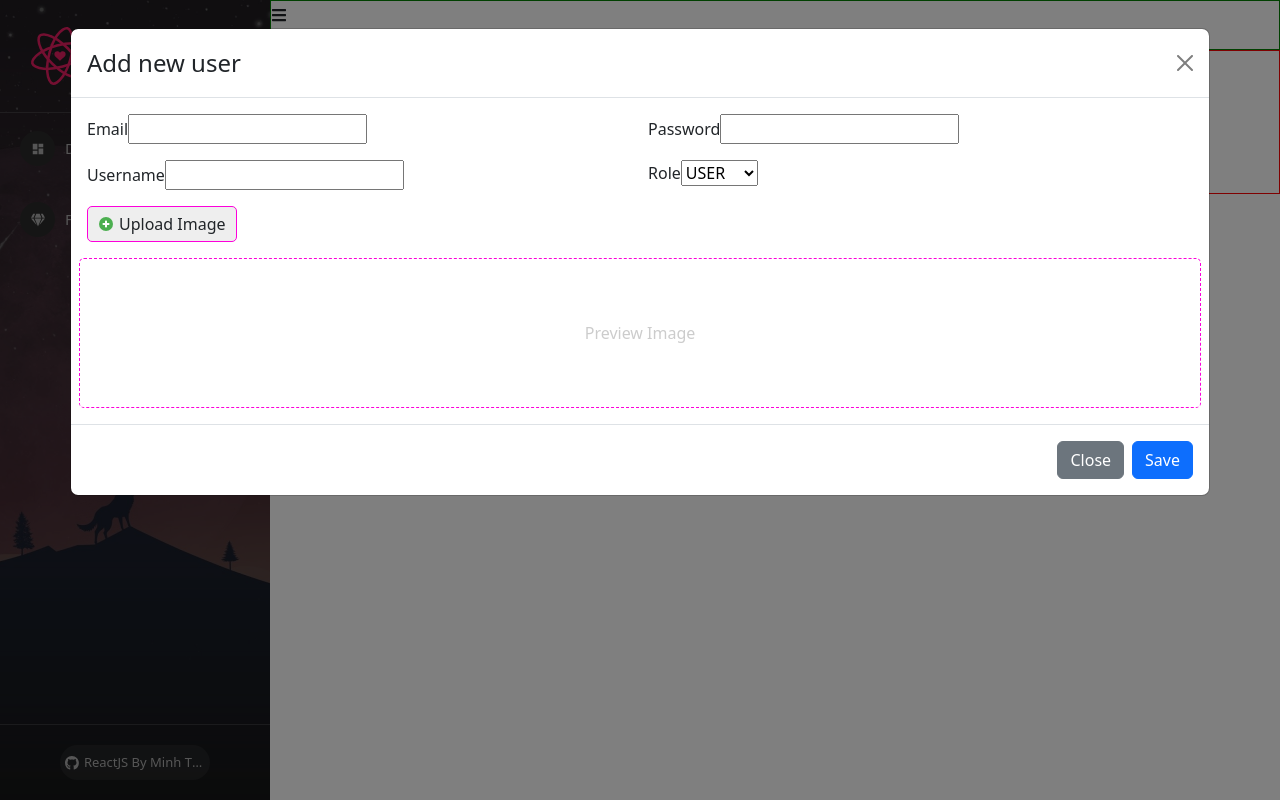
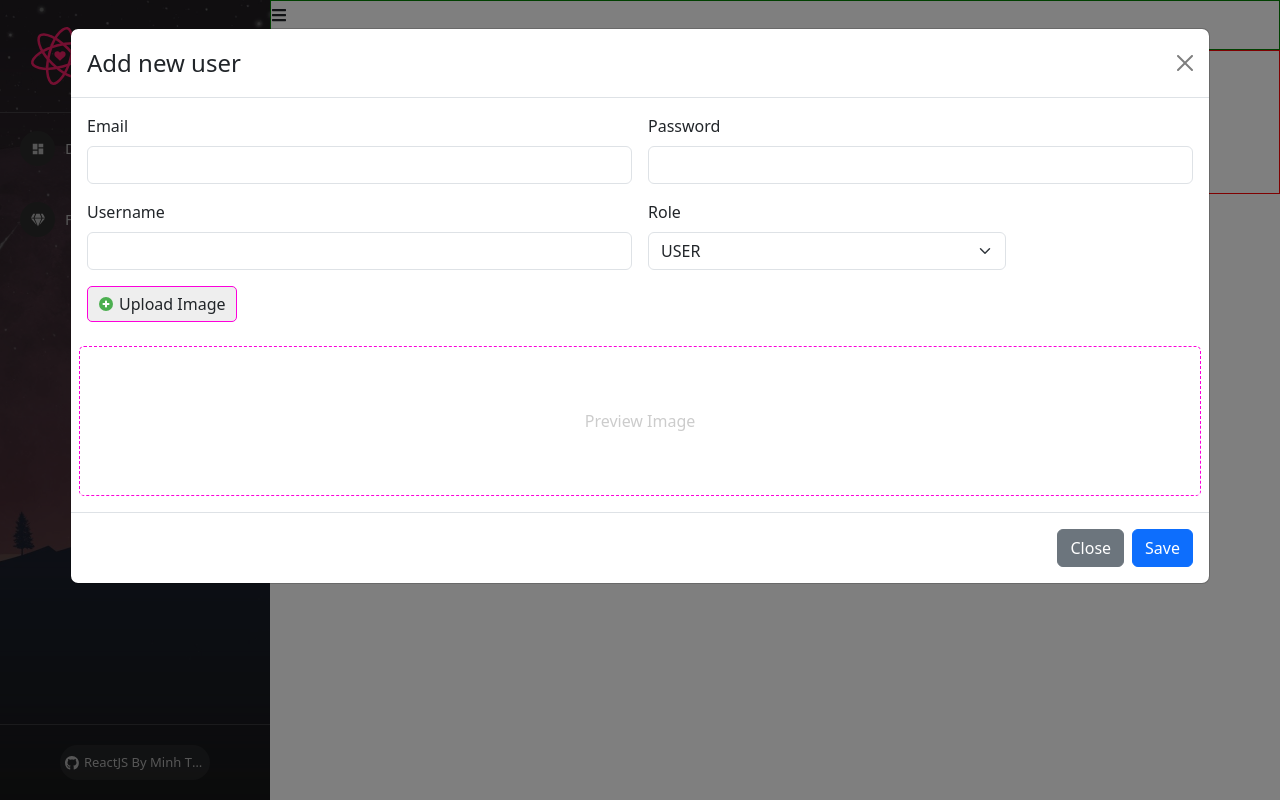
Before and after one commit to Thang-Nguyen-Minh/REACTJS, a React (Create React App) app: page /admins/manageusers in a window 1280 px wide. Both pictures are taken after a click on the button "Add new users". Built offline with nearby package versions, Linux system fonts and the light colour scheme.

Commit message:
Fix data-> form

```diff
--- a/src/components/Admin/Content/ManageUser.scss
+++ b/src/components/Admin/Content/ManageUser.scss
@@ -11,6 +11,9 @@
     font-weight: bold;
     font-size: 20px;
   }
+}
+label{
+  margin-right: 20px;
 }
 .modal-add-user{
   .img-preview{
--- a/src/components/Admin/Content/ModalCreateUser.js
+++ b/src/components/Admin/Content/ModalCreateUser.js
@@ -52,7 +52,7 @@ const ModalCreateUser = (props) =>{
             toast.error("Password is invalid");
             return;
         }
-        //Submit data
+        //Submit form
         const data = new FormData();
         data.append('email', email);
         data.append('password', password);
@@ -80,34 +80,34 @@ const ModalCreateUser = (props) =>{
                     <Modal.Title>Add new user</Modal.Title>
                 </Modal.Header>
                 <Modal.Body>
-                    <data className="row g-3">
+                    <form className="row g-3">
                         <div className="col-md-6">
-                            <label className="data-label">Email</label>
-                            <input type="email" className="data-control"
+                            <label className="form-label">Email</label>
+                            <input type="email" className="form-control"
                                    value={email}
                                     onChange={(e)=>setEmail(e.target.value)}
                             />
                         </div>
                         <div className="col-md-6">
-                            <label className="data-label">Password</label>
-                            <input type="password" className="data-control" value={password}
+                            <label className="form-label">Password</label>
+                            <input type="password" className="form-control" value={password}
                                    onChange={(e)=>setPassword(e.target.value)}/>
                         </div>
                         <div className="col-md-6">
-                            <label className="data-label">Username</label>
-                            <input type="text" className="data-control" value={username}
+                            <label className="form-label">Username</label>
+                            <input type="text" className="form-control" value={username}
                                    onChange={(e)=>setUsername(e.target.value)}/>
                         </div>
                         <div className="col-md-4">
-                            <label className="data-label">Role</label>
-                            <select className="data-select" onChange={(e)=>setRole(e.target.value)}
+                            <label className="form-label">Role</label>
+                            <select className="form-select" onChange={(e)=>setRole(e.target.value)}
                             value={role}>
                                 <option value="USER">USER</option>
                                 <option value="ADMIN">ADMIN</option>
                             </select>
                         </div>
                         <div className="col-md-12">
-                            <label className="data-label label-upload" htmlFor="labelUpload">
+                            <label className="form-label label-upload" htmlFor="labelUpload">
                                 <FcPlus/> Upload Image
                             </label>
                             <input type="file" id="labelUpload" hidden onChange={(e)=>handleUploadImage(e)}/>
@@ -116,7 +116,7 @@ const ModalCreateUser = (props) =>{
                             {previewImage ? <img alt="" src={previewImage}/>
                             : <span>Preview Image</span>}
                         </div>
-                    </data>
+                    </form>
                 </Modal.Body>
                 <Modal.Footer>
                     <Button variant="secondary" onClick={handleClose}>
```
